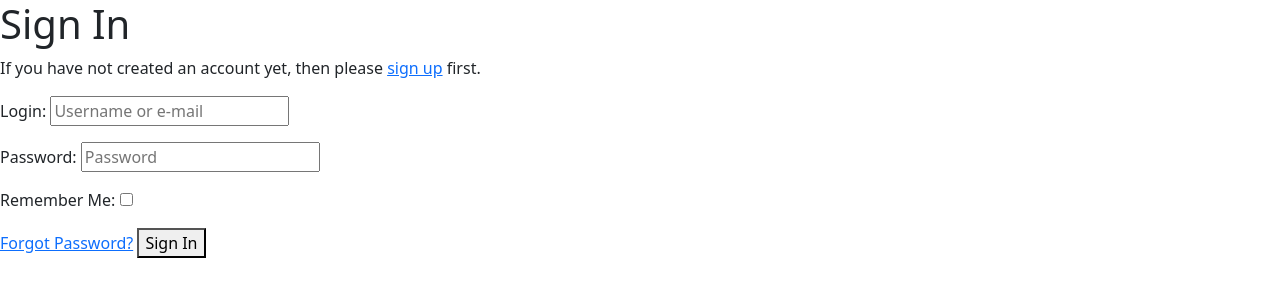
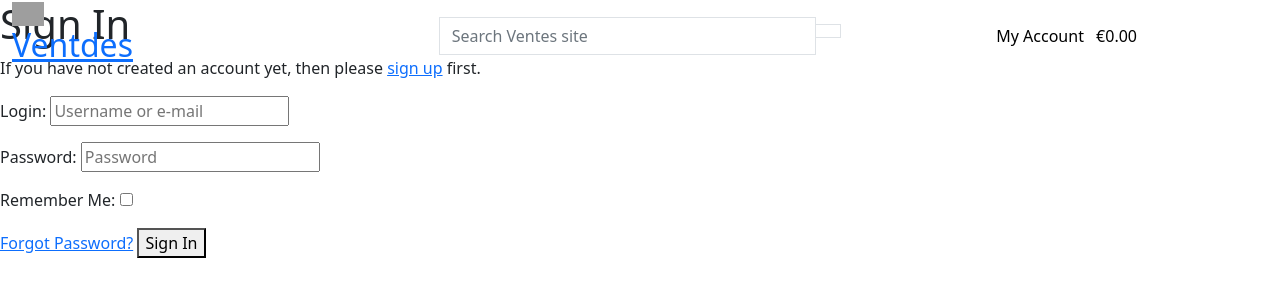
Before and after one commit to lukaszkukla/ventdes, a Django app: page /accounts/login/ in a window 1280 px wide. Shown: the top 300 px of the page. Run offline with Django 3.2, Linux system fonts and the light colour scheme; some libraries are stand-ins or nearby versions; grey boxes are pictures that could not be loaded.

Commit message:
Feat: add main page header

```diff
--- a/templates/base.html
+++ b/templates/base.html
@@ -34,7 +34,70 @@
 </head>
 
 <body>
-        <header class="container-fluid fixed-top"></header>
+    <header class="container-fluid fixed-top">
+        <div class="row">
+            <div class="col-12 col-lg-4 my-auto py-1 py-lg-0 text-lg-left">
+                <a href="{% url 'home' %}" class="main-logo-link logo-font">
+                    <img src="https://res.cloudinary.com/lkcloud/image/upload/v1665939721/Ventdes/logo_prlhgs.png"
+                        alt="Logo" width="32">
+                    <h2 class="logo-font">Ventdes</h2>
+                </a>
+            </div>
+            <div class="col-12 col-lg-4 my-auto py-1 py-lg-0">
+                <form method="GET">
+                    <div class="input-group w-100">
+                        <input type="text" class="form-control border border-black rounded-0" name="q" placeholder="Search Ventes site">
+                        <div class="input-group-append">
+                            <button class="form-control btn btn-black border border-black rounded-0" type="submit">
+                                <span class="icon">
+                                    <i class="fas fa-"></i>
+                                </span>
+                            </button>
+                        </div>
+                    </div>
+                </form>
+            </div>
+            <div class="col-12 col-lg-4 my-auto py-1 py-lg-0">
+                <ul class="list-inline list-unstyled text-center text-lg-right my-0">
+                    <li class="list-inline-item dropdown">
+                        <a href="#" class="text-black nav-link" id="user-options" data-toggle="dropdown" aria-haspopup="true" aria-expanded="false">
+                            <div class="text-center">
+                                <div><i class="fas fa-user fa-lg"></i></div>
+                                <p class="my-0">My Account</p>
+                            </div>
+                        </a>
+                        <div class="dropdown-menu border-0" aria-labelledby="user-options">
+                            {% if request.user.is_authenticated %}
+                                {% if request.user.is_superuser %}
+                                    <a href="" class="dropdown-item">Products Management</a>
+                                    <a href="" class="dropdown-item">Categories Management</a>
+                                {% endif %}
+                                <a href="" class="dropdown-item">Profile</a>
+                                <a href="{% url 'account_logout' %}" class="dropdown-item">Logout</a>
+                            {% else %}
+                                <a href="{% url 'account_signup' %}" class="dropdown-item">Register</a>
+                                <a href="{% url 'account_login' %}" class="dropdown-item">Login</a>
+                            {% endif %}
+                        </div>
+                    </li>
+                    <li class="list-inline-item">
+                        <a href="" class="{% if grand_total %}text-info font-weight-bold{% else %}text-black{% endif %} nav-link">
+                            <div class="text-center">
+                                <div><i class="fas fa-shopping-bag fa-lg"></i></div>
+                                <p class="my-0">
+                                    {% if grand_total %}
+                                        €{{ grand_total|floatformat:2 }}
+                                    {% else %}
+                                        €0.00
+                                    {% endif %}
+                                </p>
+                            </div>
+                        </a>
+                    </li>
+                </ul>
+            </div>
+        </div>
+    </header>
     {% if messages %}
     <div class="message-container"></div>
     {% endif %}
```
Also changed, not shown: home/templates/home/index.html (+8 -16 lines). Lines whose indentation alone changed are shown as unchanged.
